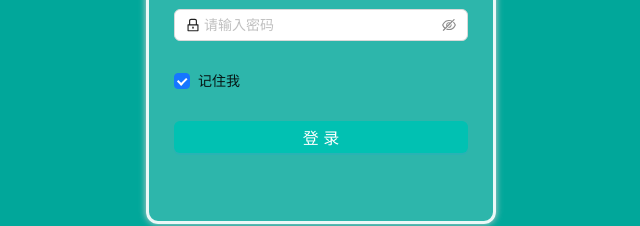
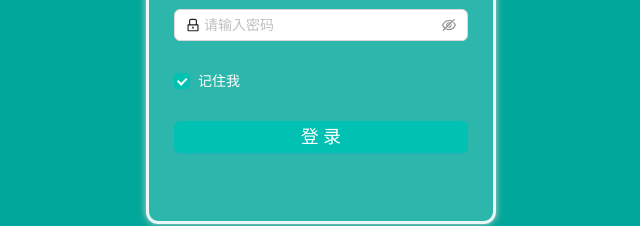
Before and after one commit to hahatuzi/vite_react_antd_manage, a React (Vite) app: page /login in a window 1280 px wide. Shown: the part 351-577 px from the top of the page, without its empty margins (319-959 px from the left). Built offline with nearby package versions, Linux system fonts and the light colour scheme.

Commit message:
add：axios

```diff
--- a/package.json
+++ b/package.json
@@ -11,6 +11,7 @@
   },
   "dependencies": {
     "antd": "^5.11.5",
+    "axios": "^1.6.2",
     "react": "^18.2.0",
     "react-dom": "^18.2.0",
     "react-redux": "^9.0.4",
--- a/src/layout/components/Sider/SiderMenu.tsx
+++ b/src/layout/components/Sider/SiderMenu.tsx
@@ -1,4 +1,4 @@
-import React from 'react'
+import React,{useEffect} from 'react'
 import { Menu} from 'antd'
 import {asyncRoutes} from '@/router/index'
 import { useNavigate } from 'react-router-dom'
@@ -50,9 +50,13 @@ const SiderMenu = function () {
   const handleMenuClick = function (e) {
     navigate(e.key)
   }
+  // 浏览器刷新时返回default页面路由
+  useEffect(() => {
+    navigate('/home')
+  },[])
   return (
     <>
-    <Menu style={menuStyle}  mode="inline"  defaultSelectedKeys={['1']} defaultOpenKeys={['sub1']} items={item3} onClick={handleMenuClick}/>
+    <Menu style={menuStyle}  mode="inline"  defaultSelectedKeys={['/home']} defaultOpenKeys={['sub1']} items={item3} onClick={handleMenuClick}/>
     </>
   )
 }
--- a/src/views/login/index.module.scss
+++ b/src/views/login/index.module.scss
@@ -29,8 +29,21 @@
       }
       .ant-btn-primary{
         width: 100%;
-        font-size: 16px;
+        font-size: 18px;
+        line-height: 18px;
         background-color: #01c1b2;
+        font-weight: bold;
+      }
+      .ant-checkbox-wrapper{
+        color: #fff;
+      }
+      .ant-checkbox-inner{
+        background-color: #01c1b2!important;
+        border-color: #01c1b2!important;
+      }
+      .ant-checkbox-inner:hover{
+        background-color: #01a79a!important;
+        border-color: #01a79a!important;
       }
       .ant-btn-primary:hover{
         background-color: #01a79a;
--- a/vite.config.ts
+++ b/vite.config.ts
@@ -4,6 +4,15 @@ import path from 'path'
 
 // https://vitejs.dev/config/
 export default defineConfig({
+  server:{
+    proxy:{
+      '/api':{
+        target:'https://',
+        changeOrigin:true,
+        rewrite:path => path.replace('/apiTest', '')
+      }
+    }
+  },
   plugins: [react()],
   resolve:{
     alias:{
```
Also changed, not shown: src/api/index.ts (+17 -0 lines), src/utils/request.js (added), 1 other file (tests, documents, lock files or other folders).
